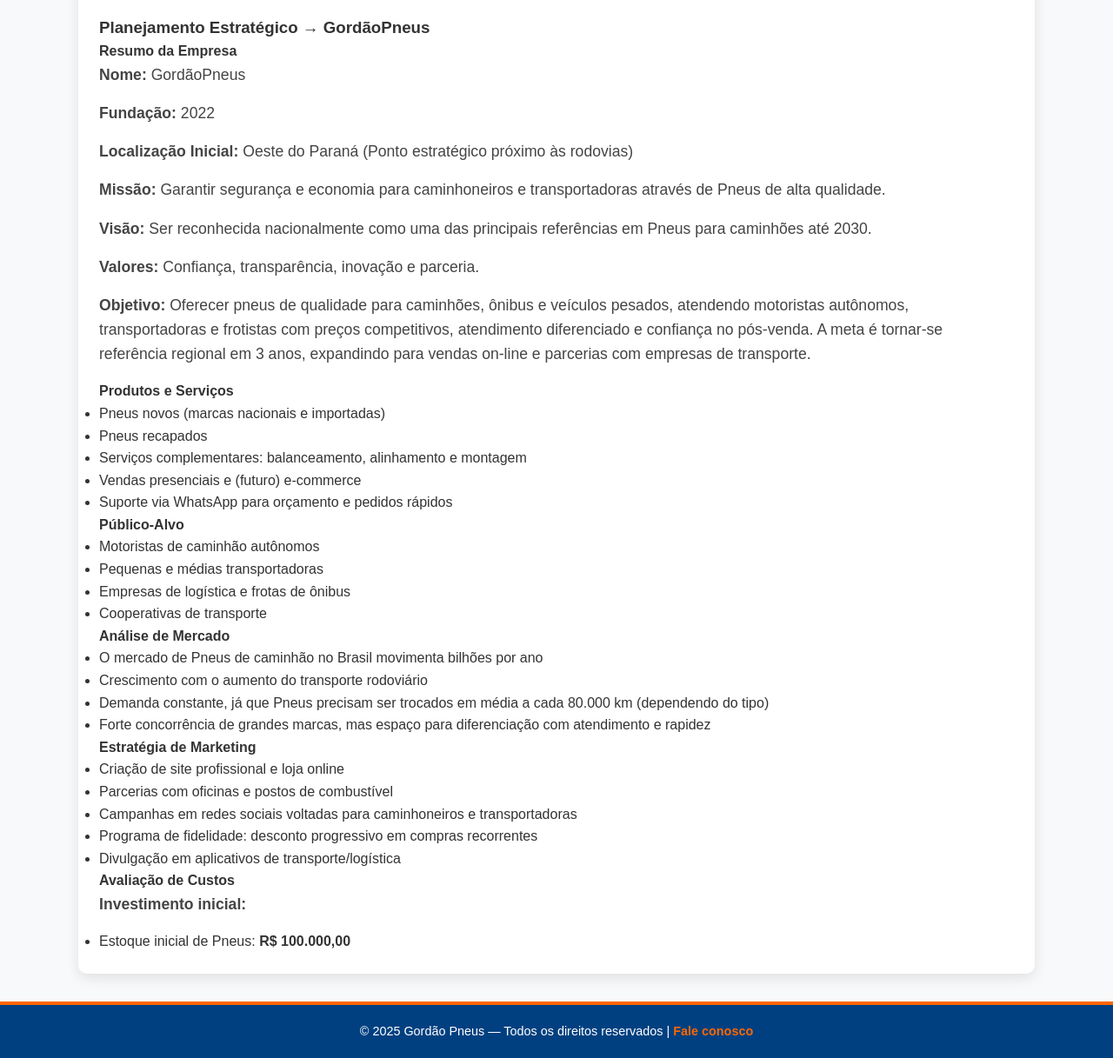
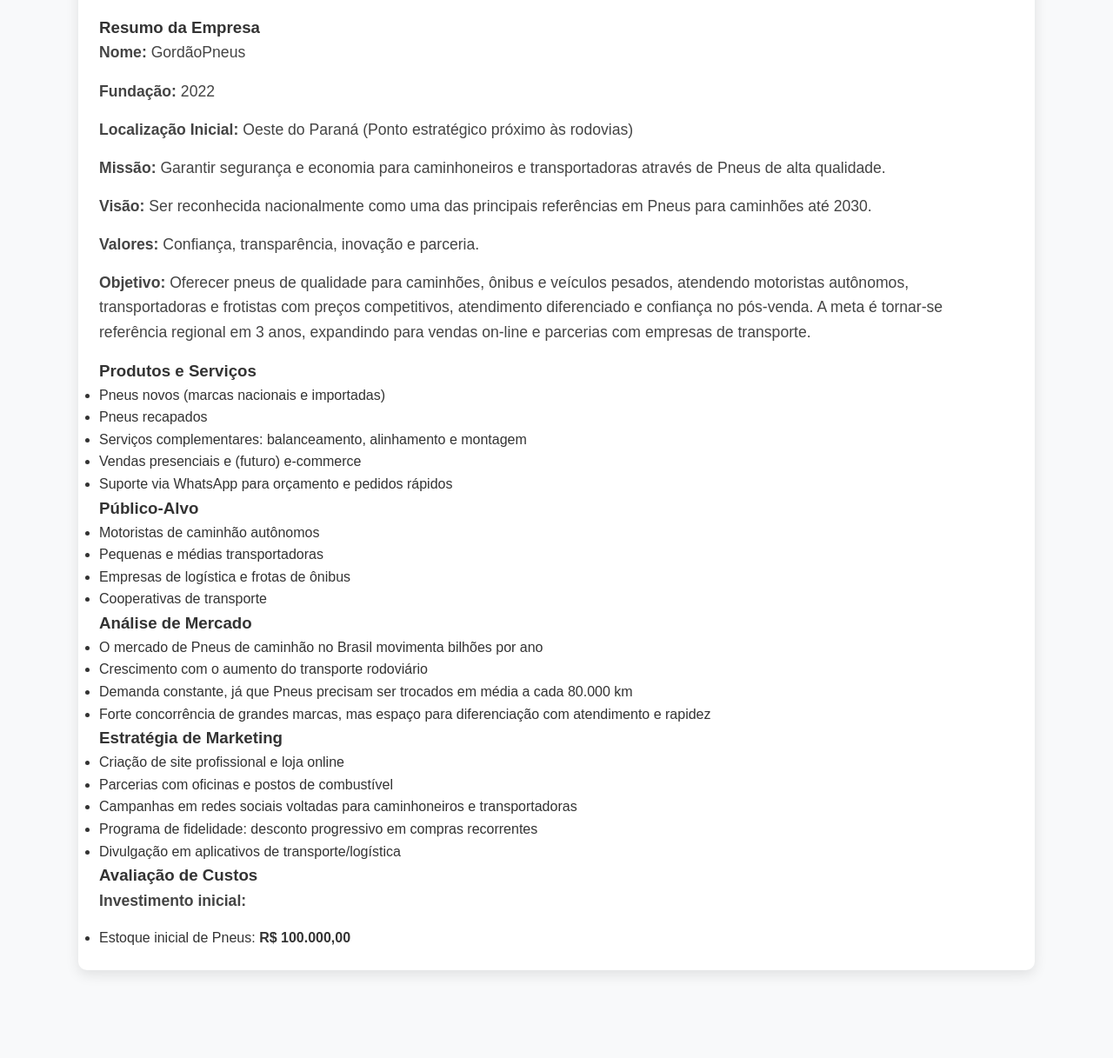
Before and after one commit to ismaeldauss/gordao-pneus, a plain HTML site: page sobrenos.html in a window 1280 px wide. Shown: the part 1024-2241 px from the top of the page at 87% size. After the commit the page ends 2172 px from the top, so only its background shows below. Drawn offline with Linux system fonts and the light colour scheme.

Commit message:
Update sobrenos.html

```diff
--- a/sobrenos.html
+++ b/sobrenos.html
@@ -17,7 +17,6 @@
         <a href="promocoes.html">Promoções</a>
         <a href="sobrenos.html" class="ativo">Sobre Nós</a>
         <a href="contato.html">Contato</a>
-
     </nav>
 
     <div class="container">
@@ -32,13 +31,10 @@
         <h2>Empreendedorismo que move</h2>
         <p>A história da Gordão Pneus é também uma história de empreendedorismo. Começamos com poucos recursos, mas com muita vontade de fazer diferente. Acreditamos que o empreendedorismo é uma ferramenta poderosa de transformação e inclusão. Incentivamos outros empreendedores a buscarem seus sonhos, mesmo quando tudo parece difícil. Afinal, foi assim que começamos — acreditando que o impossível era só uma questão de tempo.</p>
 
+        <!-- NOVA PARTE ADICIONADA -->
+        <h2>Planejamento Estratégico → GordãoPneus</h2>
 
-        <section id="sobre-nos">
-    <h2>Sobre Nós</h2>
-
-    <h3>Planejamento Estratégico → GordãoPneus</h3>
-
-    <h4>Resumo da Empresa</h4>
+        <h3>Resumo da Empresa</h3>
         <p><strong>Nome:</strong> GordãoPneus</p>
         <p><strong>Fundação:</strong> 2022</p>
         <p><strong>Localização Inicial:</strong> Oeste do Paraná (Ponto estratégico próximo às rodovias)</p>
@@ -47,7 +43,7 @@
         <p><strong>Valores:</strong> Confiança, transparência, inovação e parceria.</p>
         <p><strong>Objetivo:</strong> Oferecer pneus de qualidade para caminhões, ônibus e veículos pesados, atendendo motoristas autônomos, transportadoras e frotistas com preços competitivos, atendimento diferenciado e confiança no pós-venda. A meta é tornar-se referência regional em 3 anos, expandindo para vendas on-line e parcerias com empresas de transporte.</p>
 
-    <h4>Produtos e Serviços</h4>
+        <h3>Produtos e Serviços</h3>
         <ul>
             <li>Pneus novos (marcas nacionais e importadas)</li>
             <li>Pneus recapados</li>
@@ -56,7 +52,7 @@
             <li>Suporte via WhatsApp para orçamento e pedidos rápidos</li>
         </ul>
 
-    <h4>Público-Alvo</h4>
+        <h3>Público-Alvo</h3>
         <ul>
             <li>Motoristas de caminhão autônomos</li>
             <li>Pequenas e médias transportadoras</li>
@@ -64,15 +60,15 @@
             <li>Cooperativas de transporte</li>
         </ul>
 
-    <h4>Análise de Mercado</h4>
+        <h3>Análise de Mercado</h3>
         <ul>
             <li>O mercado de Pneus de caminhão no Brasil movimenta bilhões por ano</li>
             <li>Crescimento com o aumento do transporte rodoviário</li>
-        <li>Demanda constante, já que Pneus precisam ser trocados em média a cada 80.000 km (dependendo do tipo)</li>
+            <li>Demanda constante, já que Pneus precisam ser trocados em média a cada 80.000 km</li>
             <li>Forte concorrência de grandes marcas, mas espaço para diferenciação com atendimento e rapidez</li>
         </ul>
 
-    <h4>Estratégia de Marketing</h4>
+        <h3>Estratégia de Marketing</h3>
         <ul>
             <li>Criação de site profissional e loja online</li>
             <li>Parcerias com oficinas e postos de combustível</li>
@@ -81,21 +77,11 @@
             <li>Divulgação em aplicativos de transporte/logística</li>
         </ul>
 
-    <h4>Avaliação de Custos</h4>
+        <h3>Avaliação de Custos</h3>
         <p><strong>Investimento inicial:</strong></p>
         <ul>
             <li>Estoque inicial de Pneus: <strong>R$ 100.000,00</strong></li>
         </ul>
-</section>
-
-
-
-
-
     </div>
-
-    <footer>
-        © 2025 Gordão Pneus — Todos os direitos reservados | <a href="contato.html">Fale conosco</a>
-    </footer>
 </body>
 </html>
```
Lines whose indentation alone changed are shown as unchanged.
